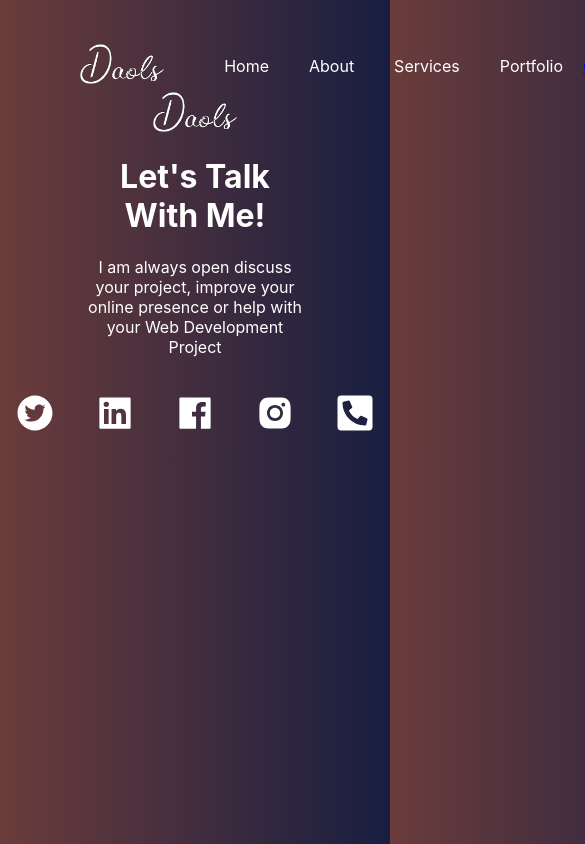
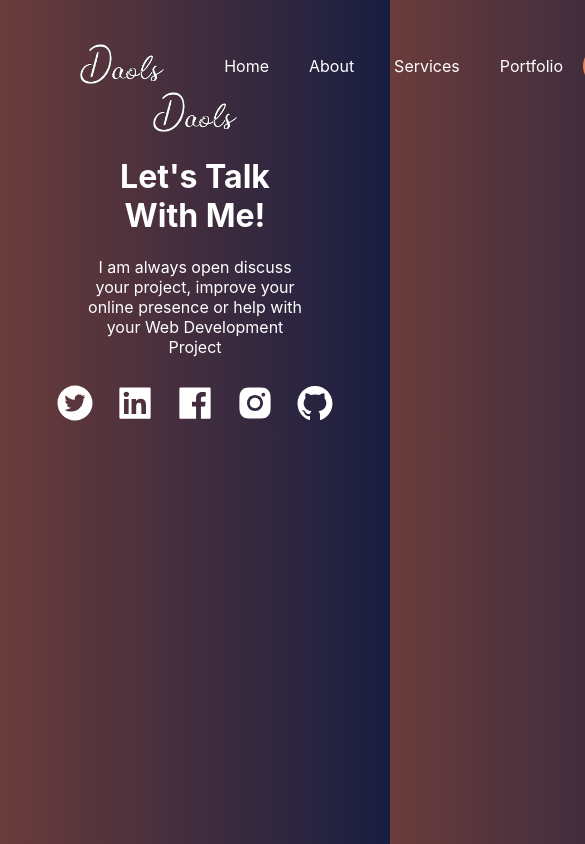
Before and after one commit to daols1/daols-portfolio, a React (Create React App) app: page / in a window 390 px wide. Shown: the top 844 px of the page, 585 px wide, since content can reach past the window. Built offline with nearby package versions, Linux system fonts and the light colour scheme.

Commit message:
Footer and menu
Footer and menu done without routing and shared layout

```diff
--- a/src/App.css
+++ b/src/App.css
@@ -41,3 +41,7 @@
   padding-right: 80px;
   padding-left: 80px;
 }
+
+.gradient-bg-btn{
+  background-image: linear-gradient(to top right, #ED8A59, #EB715C);
+}
--- a/src/Components/Footer/Footer.css
+++ b/src/Components/Footer/Footer.css
@@ -19,3 +19,9 @@
 .socials > *{
     padding: 20px 20px;
 }
+
+@media screen and (max-width:600px) {
+    .socials > *{
+        padding: 10px 10px;
+    }
+}
--- a/src/Components/Footer/Footer.tsx
+++ b/src/Components/Footer/Footer.tsx
@@ -1,7 +1,7 @@
 import React from 'react';
 import Logo from '../../asset/Logo.png'
-import {AiFillTwitterCircle, AiFillFacebook, AiFillInstagram, AiFillLinkedin} from 'react-icons/ai'
-import {FaPhoneSquareAlt} from 'react-icons/fa'
+import {AiFillTwitterCircle, AiFillFacebook, AiFillInstagram, AiFillLinkedin, AiFillGithub} from 'react-icons/ai'
+// import {FaPhoneSquareAlt} from 'react-icons/fa'
 import './Footer.css'
 
 function Footer() {
@@ -11,11 +11,11 @@ function Footer() {
         <h1>Let's Talk With Me!</h1>
         <p>I am always open discuss your project, improve your <br/> online presence or help with your Web Development Project</p>
         <div className='socials'>
-            <a href=""><AiFillTwitterCircle size={40} className='icons' /></a>
-            <a href=""><AiFillLinkedin size={40} className='icons' /></a>
-            <a href=""><AiFillFacebook size={40} className='icons' /></a>
-            <a href=""><AiFillInstagram size={40} className='icons' /></a>
-            <a href=""><FaPhoneSquareAlt size={40} className='icons' /></a>
+            <a href="https://twitter.com/DAVIDLADIPO2"><AiFillTwitterCircle size={40} className='icons' /></a>
+            <a href="https://www.linkedin.com/in/david-ladipo-b4a97b20a/"><AiFillLinkedin size={40} className='icons' /></a>
+            <a href="https://web.facebook.com/david.ladipo.9237"><AiFillFacebook size={40} className='icons' /></a>
+            <a href="https://www.instagram.com/ladav_great/?hl=en"><AiFillInstagram size={40} className='icons' /></a>
+            <a href="https://github.com/daols1"><AiFillGithub size={40} className='icons' /></a>
         </div>
     </div>
   )
--- a/src/Components/Main-menu/Menu.css
+++ b/src/Components/Main-menu/Menu.css
@@ -10,6 +10,13 @@
     max-height: 40px;
 }
 
+.contact-btn{
+    text-decoration: none;
+    color: #fff;
+    padding: 10px 20px;
+    border-radius: 20px;
+}
+
 .unlisted{
     display: flex;
     align-items: center;
--- a/src/Components/Main-menu/Menu.tsx
+++ b/src/Components/Main-menu/Menu.tsx
@@ -4,6 +4,12 @@ import Logo from '../../asset/Logo.png'
 import { Link } from 'react-router-dom';
 
 function Menu() {
+
+    // State logic
+
+
+
+
   return (
     <div className='main-menu-container container'>
         <div>
@@ -18,7 +24,7 @@ function Menu() {
             </ul>
         </div>
         <div className='contact-btn-aside btn'>
-            <Link to='' className='btn contact-btn'>Contact</Link>
+            <Link to='' className='btn contact-btn gradient-bg-btn '>Contact</Link>
         </div>
     </div>
   )
```
